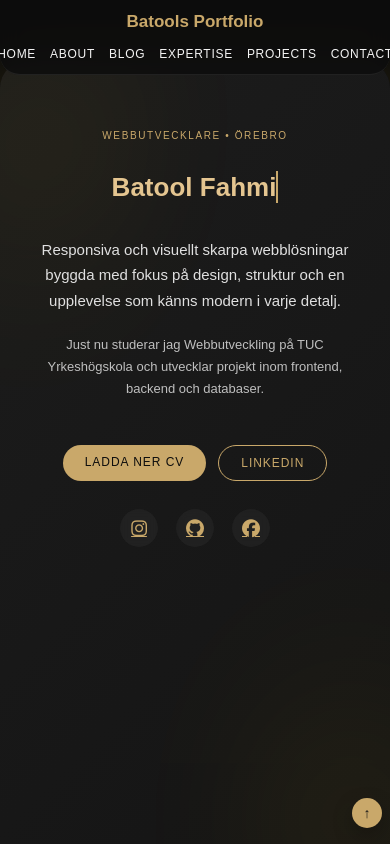
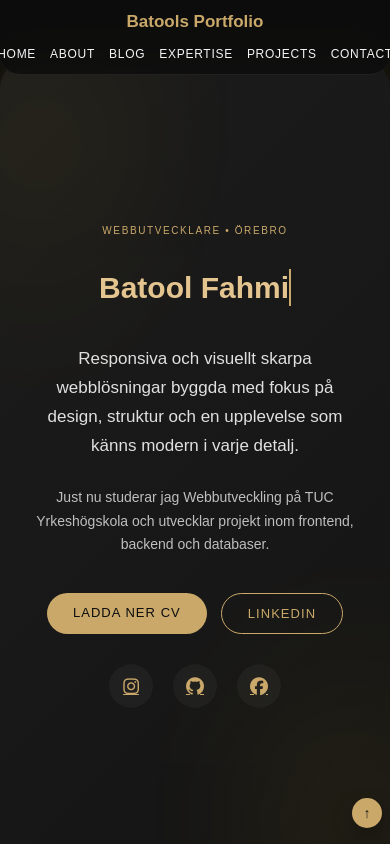
Before and after one commit to Baat00l/Batools-Portfolio, a React (Vite) app: page / in a window 390 px wide. Shown: the top 844 px of the page. Built offline with nearby package versions, Linux system fonts and the light colour scheme.

Commit message:
Update hero responsive layout

```diff
--- a/src/styles/components/_home.scss
+++ b/src/styles/components/_home.scss
@@ -202,7 +202,6 @@ padding: 50px 8vw 100px;
   }
 }
 
-
 /* ===========================
       RESPONSIVE – HERO
 =========================== */
@@ -232,20 +231,22 @@ padding: 50px 8vw 100px;
   .social-row {
     gap: 24px;
   }
-}/* Mobil */
+}
+
+/* Mobil */
 @media (max-width: 768px) {
   .home {
-    padding: 0 5vw 50px;
+    padding: 0 5vw;
     min-height: 100vh;
     display: flex;
-    justify-content: flex-start;
+    flex-direction: column;
+    justify-content: center;   /* CENTRERAR VERTIKALT */
     align-items: center;
-    flex-direction: column;
-    padding-top: 100px;
+    text-align: center;
     border-radius: 28px;
     position: relative;
 
-    /* STARKARE SOL-LIKNANDE GLOW FRÅN HÖRNEN */
+    /* Glow-effekter */
     &::before {
       content: "";
       position: absolute;
@@ -286,13 +287,60 @@ padding: 50px 8vw 100px;
   }
 
   .typing {
-    font-size: 32px;
+    font-size: 36px;
     white-space: normal;
-    line-height: 1.3;
+    line-height: 1.25;
   }
 
   .lead {
-    font-size: 16px;
+    font-size: 18px;
+    margin-top: 16px;
+  }
+
+  .sub {
+    font-size: 15px;
+    margin-top: 10px;
+  }
+
+  .home-actions {
+    flex-direction: row;
+    gap: 16px;
+    justify-content: center;
+    margin-top: 22px;
+  }
+
+  .btn-primary,
+  .btn-secondary {
+    width: auto;
+    padding: 14px 30px;
+    font-size: 14px;
+  }
+
+  .social-row {
+    margin-top: 36px;
+    gap: 26px;
+  }
+
+  .social-icon {
+    width: 48px;
+    height: 48px;
+    font-size: 26px;
+  }
+}
+
+/* Extra liten mobil */
+@media (max-width: 480px) {
+  .home {
+    padding: 0 5vw;
+  }
+
+  .typing {
+    font-size: 30px;
+    line-height: 1.25;
+  }
+
+  .lead {
+    font-size: 17px;
     margin-top: 14px;
   }
 
@@ -302,70 +350,23 @@ padding: 50px 8vw 100px;
   }
 
   .home-actions {
-    flex-direction: row;
     gap: 14px;
-    justify-content: center;
   }
 
   .btn-primary,
   .btn-secondary {
-    width: auto;
     padding: 12px 26px;
     font-size: 13px;
   }
 
   .social-row {
-    margin-top: 32px;
-    gap: 22px;
+    margin-top: 30px;
+    gap: 20px;
   }
 
   .social-icon {
-    width: 42px;
-    height: 42px;
+    width: 44px;
+    height: 44px;
     font-size: 24px;
   }
 }
-
-/* Extra liten mobil */
-@media (max-width: 480px) {
-  .home {
-    padding: 0 5vw 40px;
-    padding-top: 90px;
-  }
-
-  .typing {
-    font-size: 26px;
-    line-height: 1.25;
-  }
-
-  .lead {
-    font-size: 15px;
-    margin-top: 12px;
-  }
-
-  .sub {
-    font-size: 13px;
-    margin-top: 6px;
-  }
-
-  .home-actions {
-    gap: 12px;
-  }
-
-  .btn-primary,
-  .btn-secondary {
-    padding: 10px 22px;
-    font-size: 12px;
-  }
-
-  .social-row {
-    margin-top: 28px;
-    gap: 18px;
-  }
-
-  .social-icon {
-    width: 38px;
-    height: 38px;
-    font-size: 22px;
-  }
-}
```
Also changed, not shown: 1 other file (tests, documents, lock files or other folders).
